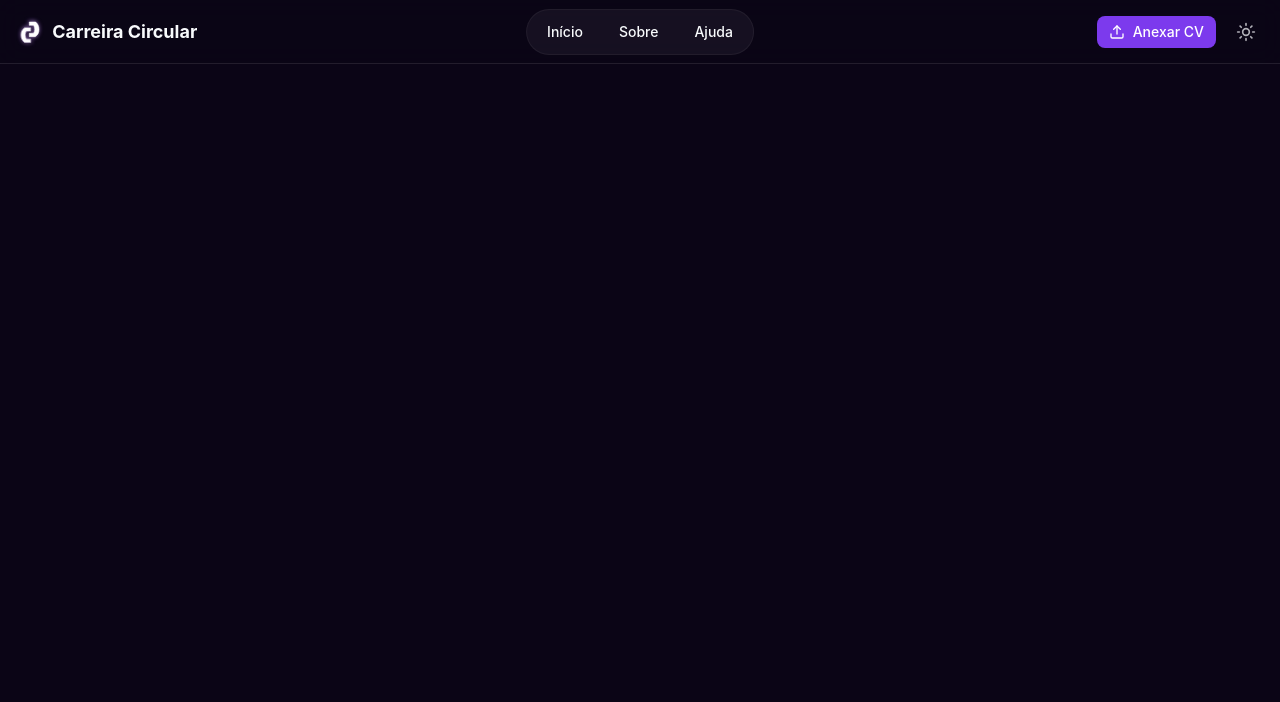
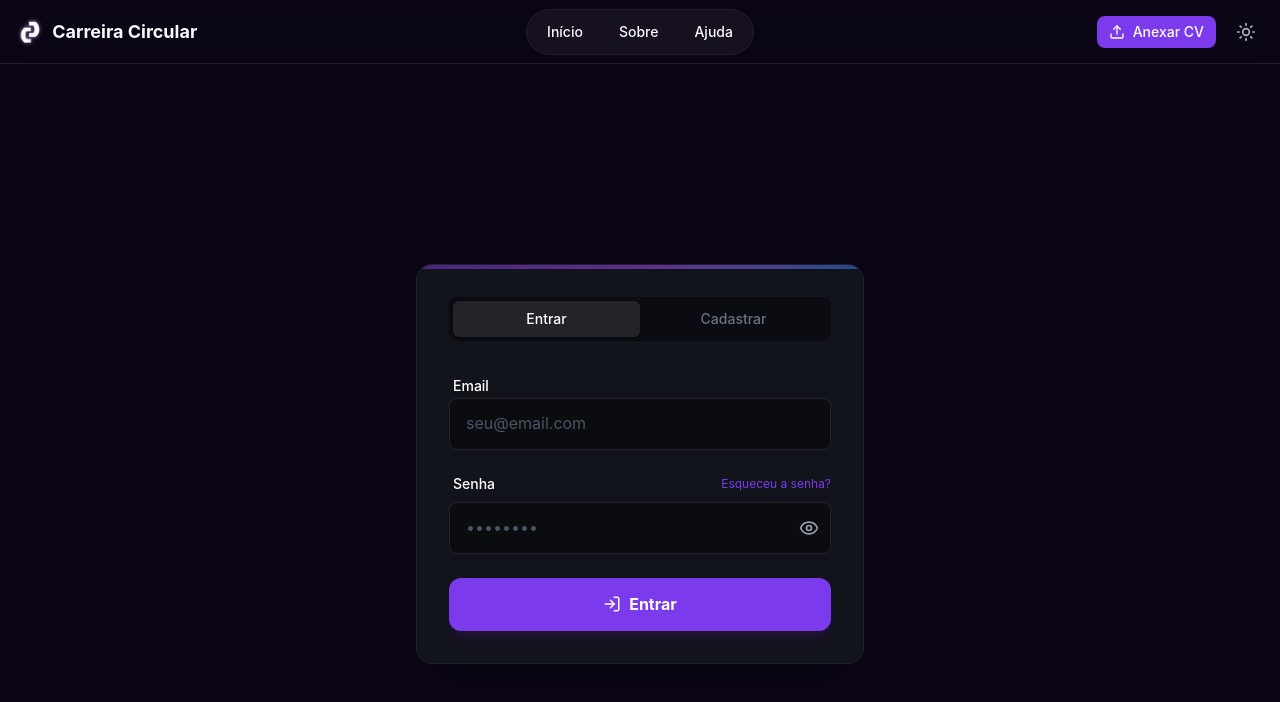
Before and after one commit to FIAP-AURAMED/carreira-circular, a React (Vite) app: page /login in a window 1280 px wide. Shown: the top 702 px of the page. Built offline with nearby package versions, Linux system fonts and the light colour scheme.

Commit message:
feat: Login criado com integração com o back

```diff
--- a/src/routes/Login/index.tsx
+++ b/src/routes/Login/index.tsx
@@ -1,7 +1,159 @@
+import { useForm } from "react-hook-form";
+import { Link, useNavigate } from "react-router-dom";
+import { LogIn, AlertCircle, Loader2, WifiOff, Eye, EyeOff } from "lucide-react";
+import { useState } from "react";
+
+export default function Login() {
+    const navigate = useNavigate();
+    const [loading, setLoading] = useState(false);
+    const [apiError, setApiError] = useState<{ message: string; type: 'auth' | 'server' | 'network' } | null>(null);
+
+    const [showPassword, setShowPassword] = useState(false);
+
+    // Safe Access
+    const API_BASE_URL = import.meta.env?.VITE_API_URL || "http://localhost:8080";
+
+    const { register, handleSubmit, formState: { errors } } = useForm();
+
+    const onSubmit = async (data: any) => {
+        setLoading(true);
+        setApiError(null);
+
+        try {
+            console.log("🔒 Enviando credenciais para validação no Backend...");
+
+            const response = await fetch(`${API_BASE_URL}/usuarios/login`, {
+                method: 'POST',
+                headers: { 'Content-Type': 'application/json' },
+                body: JSON.stringify({
+                    email: data.email,
+                    senha: data.senha
+                })
+            });
+
+            if (response.status === 401) {
+                setApiError({ message: "E-mail ou senha incorretos.", type: "auth" });
+                setLoading(false);
+                return;
+            }
+
+            if (!response.ok) {
+                throw new Error("Erro no login");
+            }
+
+            // 👇 AGORA sim está declarado no escopo certo
+            const dataResponse = await response.json();
+            console.log("🔍 Resposta login:", dataResponse);
+
+            // Extrair ID do token
+            const token = dataResponse.token;
+            const partes = token.split("-");
+            const userId = partes[1]; // o ID sempre está aqui
+
+            localStorage.setItem("authToken", token);
+            localStorage.setItem("userId", userId);
+
+            navigate(`/perfil/${userId}`);
+
+        } catch (error) {
+            console.error("❌ Erro no login:", error);
+            setApiError({
+                message: "Erro ao conectar com o servidor.",
+                type: "network",
+            });
+        } finally {
+            setLoading(false);
+        }
+    };
 
 
-export default function Login() {
+
     return (
-        <div></div>
-    )
+        <div className="min-h-screen w-full bg-[#0B0516] flex items-center justify-center p-4">
+            <div className="w-full max-w-md bg-[#12141c] border border-white/5 rounded-2xl p-6 sm:p-8 shadow-2xl relative overflow-hidden">
+
+                {/* Efeito de Glow no topo */}
+                <div className="absolute top-0 left-0 w-full h-1 bg-gradient-to-r from-primary via-purple-500 to-blue-500 opacity-50" />
+
+                <div className="flex bg-black/40 p-1 rounded-lg mb-8">
+                    <button className="flex-1 py-2 text-sm font-medium text-white bg-white/10 rounded-md shadow-sm transition-all">
+                        Entrar
+                    </button>
+                    <Link to="/cadastro" className="flex-1 py-2 text-sm font-medium text-gray-500 hover:text-white transition-all text-center">
+                        Cadastrar
+                    </Link>
+                </div>
+
+                <form onSubmit={handleSubmit(onSubmit)} className="space-y-6">
+                    <div className="space-y-2">
+                        <label className="text-sm font-medium text-white ml-1">Email</label>
+                        <input
+                            {...register("email", {
+                                required: "Email é obrigatório",
+                                pattern: { value: /^\S+@\S+$/i, message: "Formato de email inválido" }
+                            })}
+                            type="email"
+                            placeholder="seu@email.com"
+                            className={`w-full bg-black/40 border rounded-lg px-4 py-3 text-white placeholder:text-gray-600 focus:outline-none focus:ring-1 transition-all ${errors.email ? 'border-red-500/50 focus:border-red-500' : 'border-white/10 focus:border-primary focus:ring-primary'}`}
+                        />
+                        {errors.email && <span className="text-xs text-red-400 pl-1">{String(errors.email.message)}</span>}
+                    </div>
+
+                    <div className="space-y-2">
+                        <div className="flex justify-between items-center">
+                            <label className="text-sm font-medium text-white ml-1">Senha</label>
+                            <span className="text-xs text-primary cursor-pointer hover:underline">Esqueceu a senha?</span>
+                        </div>
+
+                        <div className="relative">
+                            <input
+                                {...register("senha", { required: "Senha é obrigatória" })}
+                                type={showPassword ? "text" : "password"}
+                                placeholder="••••••••"
+                                className={`w-full bg-black/40 border rounded-lg px-4 py-3 pr-12 text-white placeholder:text-gray-600 focus:outline-none focus:ring-1 transition-all ${errors.senha ? "border-red-500/50 focus:border-red-500" : "border-white/10 focus:border-primary focus:ring-primary"
+                                    }`}
+                            />
+
+                            {/* BOTÃO DO OLHO */}
+                            <button
+                                type="button"
+                                onClick={() => setShowPassword(!showPassword)}
+                                className="absolute right-3 top-1/2 -translate-y-1/2 text-gray-400 hover:text-white transition"
+                            >
+                                {showPassword ? <EyeOff size={20} /> : <Eye size={20} />}
+                            </button>
+                        </div>
+
+                        {errors.senha && (
+                            <span className="text-xs text-red-400 pl-1">
+                                {String(errors.senha.message)}
+                            </span>
+                        )}
+                    </div>
+
+
+                    {/* Componente de Erro Detalhado */}
+                    {apiError && (
+                        <div className={`p-4 rounded-lg text-sm flex items-start gap-3 border ${apiError.type === 'network' ? 'bg-yellow-500/10 border-yellow-500/20 text-yellow-400' :
+                            'bg-red-500/10 border-red-500/20 text-red-400'
+                            }`}>
+                            {apiError.type === 'network' ? <WifiOff size={18} className="mt-0.5" /> : <AlertCircle size={18} className="mt-0.5" />}
+                            <div>
+                                <p className="font-semibold">{apiError.type === 'network' ? "Erro de Conexão" : "Erro de Autenticação"}</p>
+                                <p className="opacity-90">{apiError.message}</p>
+                            </div>
+                        </div>
+                    )}
+
+                    <button
+                        type="submit"
+                        disabled={loading}
+                        className="w-full bg-[#7c3aed] hover:bg-[#6d28d9] text-white font-bold py-3.5 rounded-xl transition-all shadow-lg shadow-purple-900/20 flex items-center justify-center gap-2 active:scale-95 disabled:opacity-70 disabled:cursor-not-allowed"
+                    >
+                        {loading ? <Loader2 className="animate-spin" /> : <> <LogIn size={18} /> Entrar </>}
+                    </button>
+                </form>
+            </div>
+        </div>
+    );
 }
```
